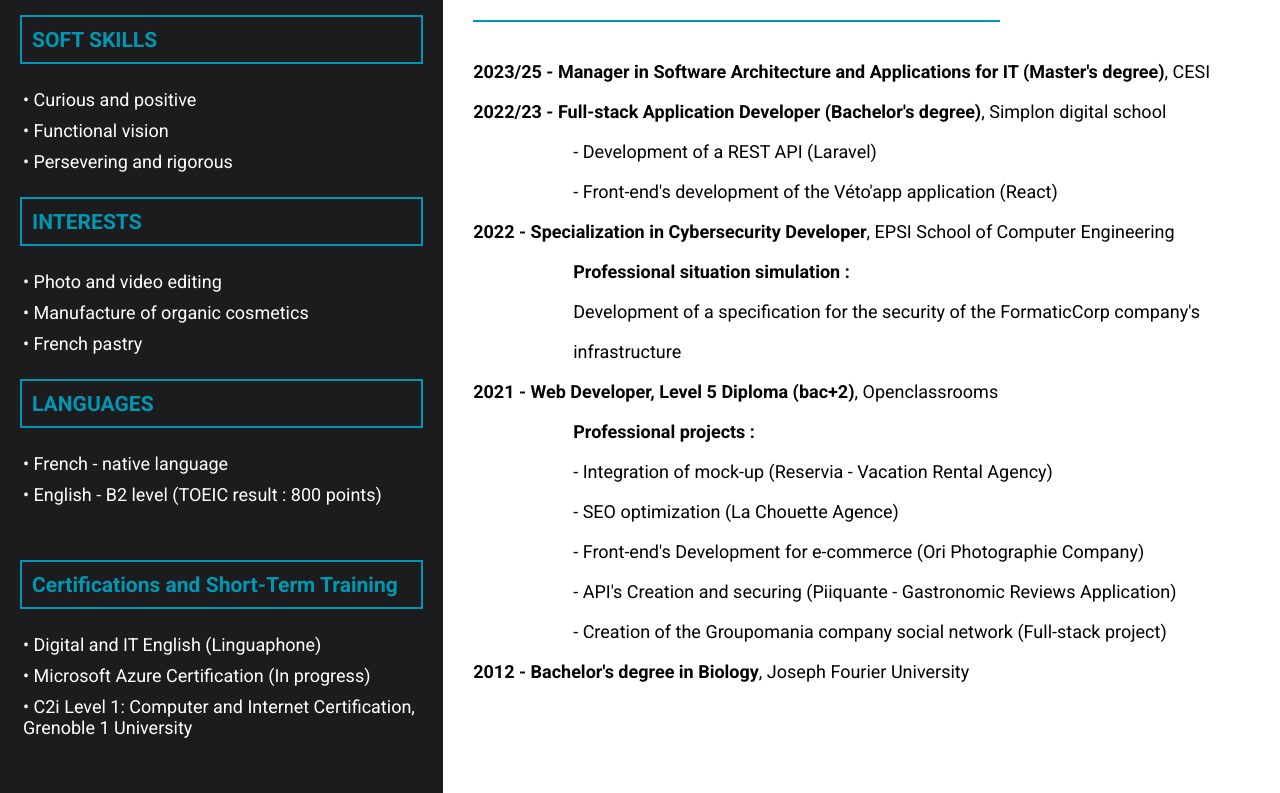
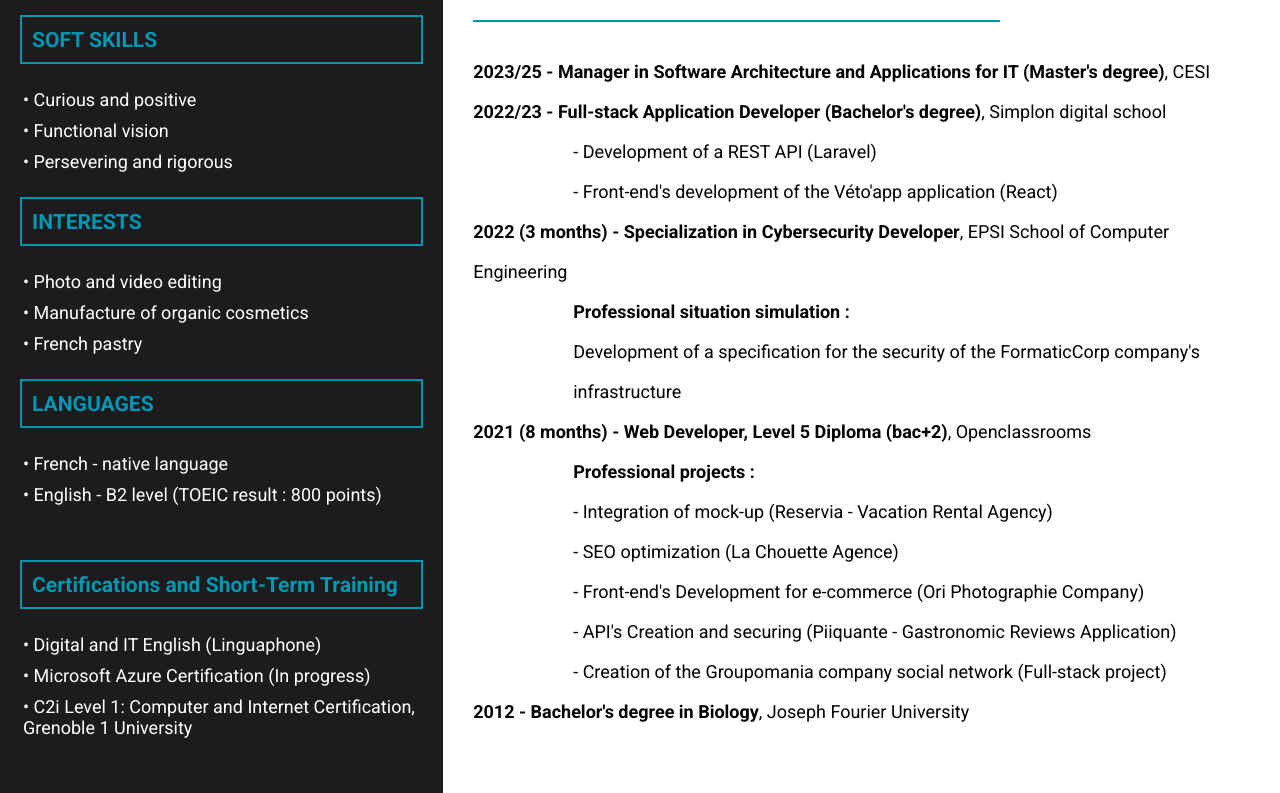
Before and after one commit to Yradouani/english_cv, a website: page index.html in a window 1280 px wide. Shown: the part 995-1788 px from the top of the page. Drawn offline with Linux system fonts and the light colour scheme; a web font is replaced by a local one.

Commit message:
update title

```diff
--- a/index.html
+++ b/index.html
@@ -371,7 +371,8 @@
                     </div>
                     <div>
                         <!-- <span class="date">2022</span> -->
-                        <span><b>2022 - Specialization in Cybersecurity Developer</b>, EPSI School of Computer
+                        <span><b>2022 (3 months) - Specialization in Cybersecurity Developer</b>, EPSI School of
+                            Computer
                             Engineering</span>
                         <div class="projects">
                             <div class="strong">Professional situation simulation :</div> Development of a specification
@@ -381,7 +382,7 @@
                     </div>
                     <div>
                         <!-- <span class="date">2021</span> -->
-                        <span><b>2021 - Web Developer, Level 5 Diploma (bac+2)</b>, Openclassrooms</span>
+                        <span><b>2021 (8 months) - Web Developer, Level 5 Diploma (bac+2)</b>, Openclassrooms</span>
                         <div class="projects">
                             <div class="strong">Professional projects : <br></div>
                             - Integration of mock-up (Reservia - Vacation Rental Agency)
```
